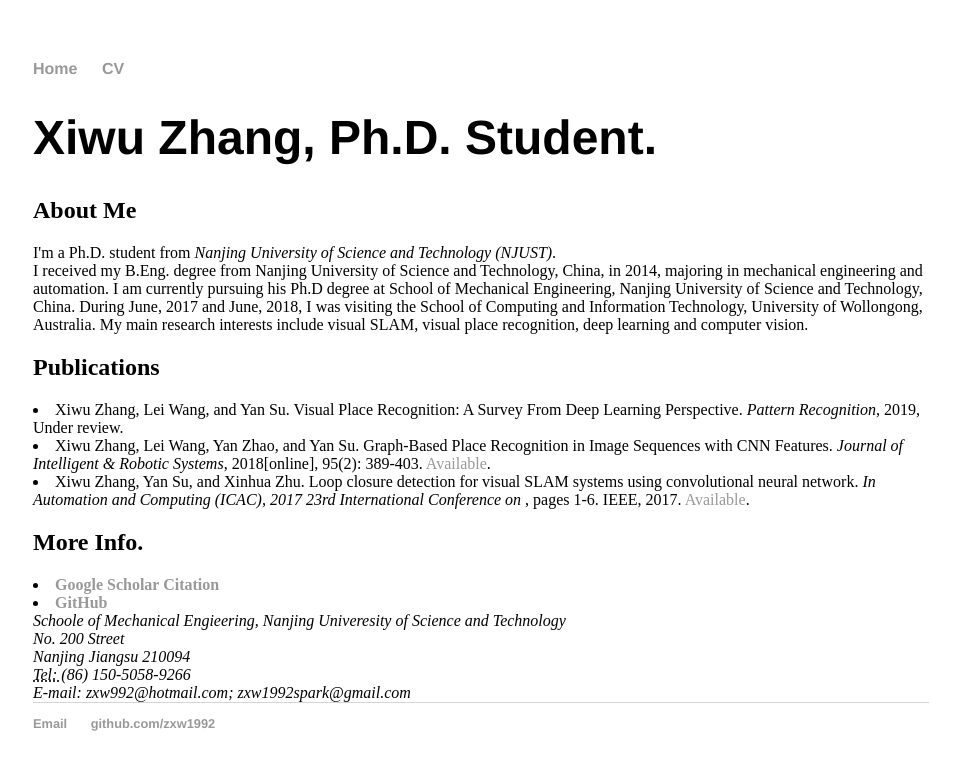
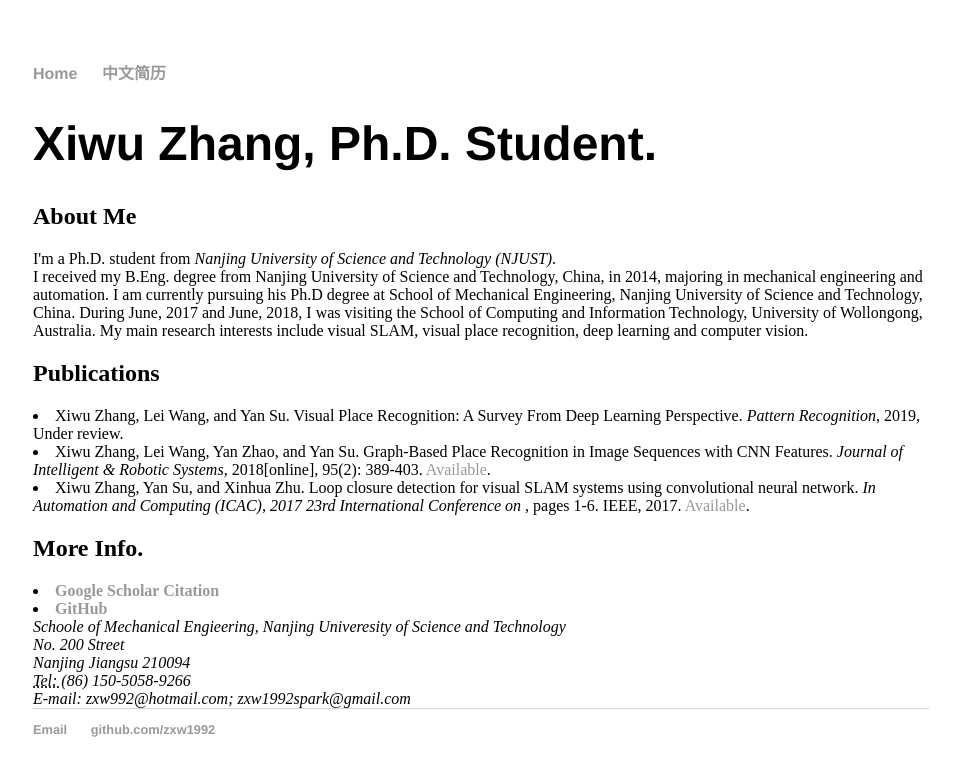
Before and after one commit to zxw1992/zxw1992.github.io, a Jekyll site: the page built from index.html, in a window 1280 px wide. Shown: the top 776 px of the page, without its empty margins (159-1119 px from the left). Built offline with Jekyll 4.4.1, drawn with Linux system fonts in a browser that asks for light colours.

Commit message:
Update default.html
update

```diff
--- a/_layouts/default.html
+++ b/_layouts/default.html
@@ -12,7 +12,7 @@
     <nav>
 <ul>
 <li><a href="/">Home</a></li>
-<li><a href="/cv">CV</a></li>
+<li><a href="/cv">中文简历</a></li>
 </ul>
     </nav>
 <div class="container">
```
